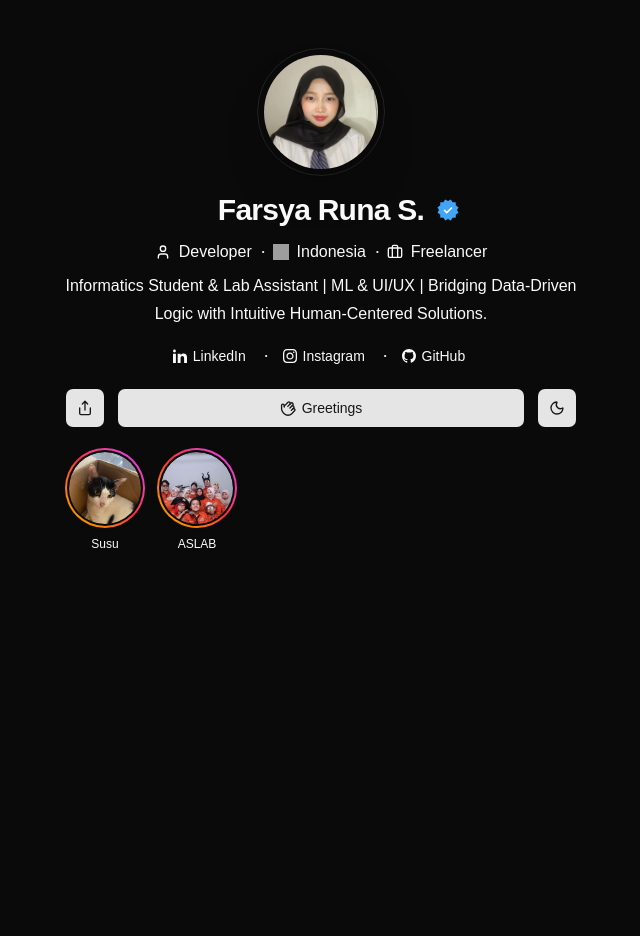
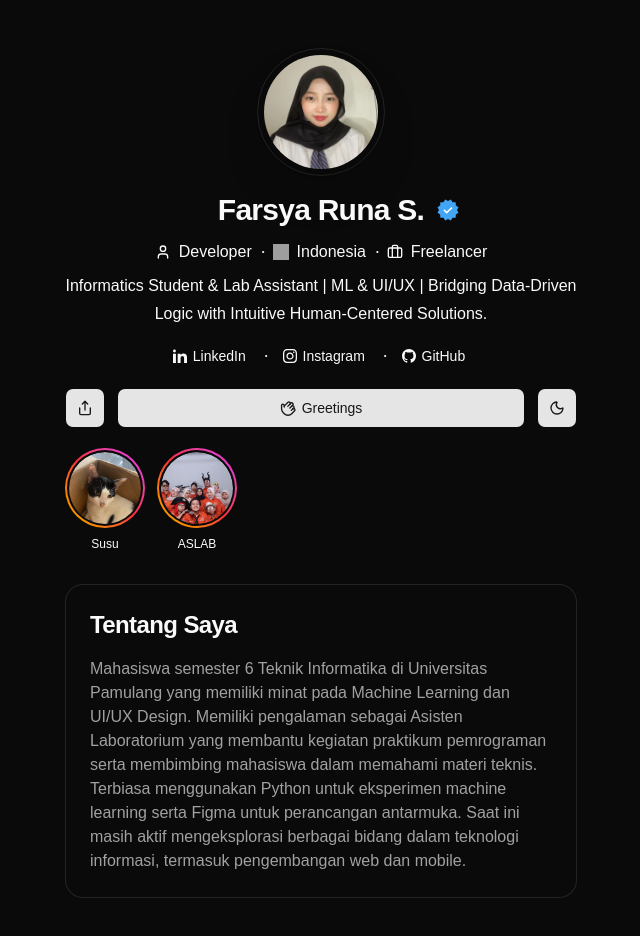
Before and after one commit to frsyrnaa/portfolio, a React (Vite) app: page / in a window 1280 px wide. Shown: the top 936 px of the page, without its empty margins (319-959 px from the left). Before the commit the page ends 800 px from the top, so only its background shows below. Built offline with nearby package versions, Linux system fonts and the light colour scheme; grey boxes are pictures that could not be loaded.

Commit message:
feat(about): added a part about me

```diff
--- /dev/null
+++ b/src/components/page/about-section.tsx
@@ -0,0 +1,17 @@
+export function AboutSection() {
+  return (
+    <section className="w-full bg-background space-y-4 p-6 border border-border rounded-2xl">
+      <h2 className="scroll-m-20 text-2xl font-semibold tracking-tight first:mt-0">Tentang Saya</h2>
+      <p className="leading-6 text-muted-foreground">
+        Mahasiswa semester 6 Teknik Informatika di Universitas Pamulang yang
+        memiliki minat pada Machine Learning dan UI/UX Design. Memiliki
+        pengalaman sebagai Asisten Laboratorium yang membantu kegiatan praktikum
+        pemrograman serta membimbing mahasiswa dalam memahami materi teknis.
+        Terbiasa menggunakan Python untuk eksperimen machine learning serta
+        Figma untuk perancangan antarmuka. Saat ini masih aktif mengeksplorasi
+        berbagai bidang dalam teknologi informasi, termasuk pengembangan web dan
+        mobile.
+      </p>
+    </section>
+  );
+}
--- a/src/home.tsx
+++ b/src/home.tsx
@@ -1,3 +1,4 @@
+import { AboutSection } from "./components/page/about-section";
 import { FeedStory } from "./components/page/feed-story";
 import { Heading } from "./components/page/heading";
 
@@ -6,6 +7,7 @@ export default function Home() {
     <>
       <Heading />
       <FeedStory />
+      <AboutSection />
     </>
   )
 }
```
